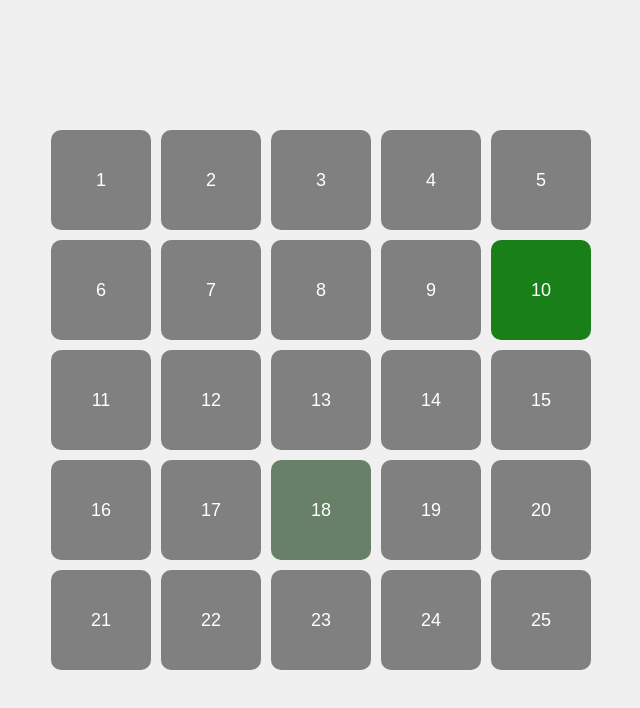
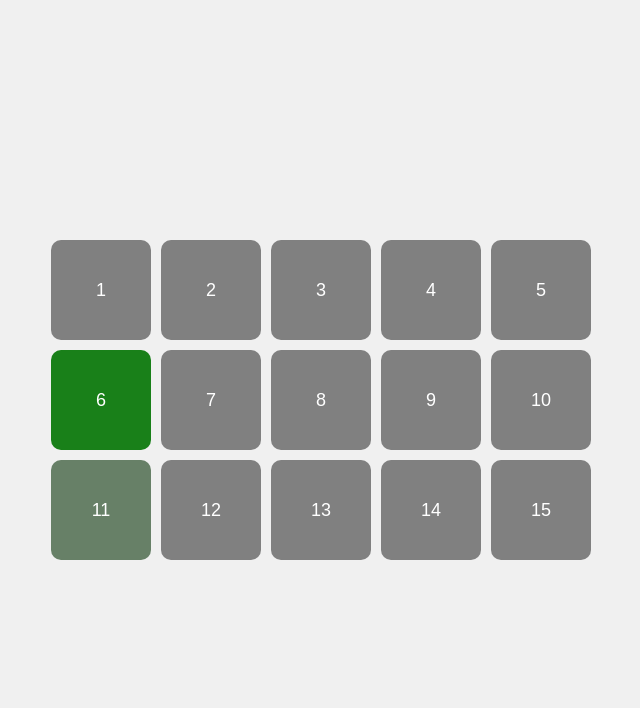
Before and after one commit to Cka3KaY/popit-website, a plain HTML site: page index.html in a window 1280 px wide. Shown: the whole page, without its empty margins (319-959 px from the left). Drawn offline with Linux system fonts and the light colour scheme.

Commit message:
Update index.html

```diff
--- a/index.html
+++ b/index.html
@@ -40,7 +40,7 @@
 
     <script>
         const buttonContainer = document.getElementById('buttonContainer');
-        const buttonCount = 25; // 5x5 grid
+        const buttonCount = 15; // 5x5 grid
         const buttons = [];
         let activeIndex = -1;
         console.log("hello world")
```
